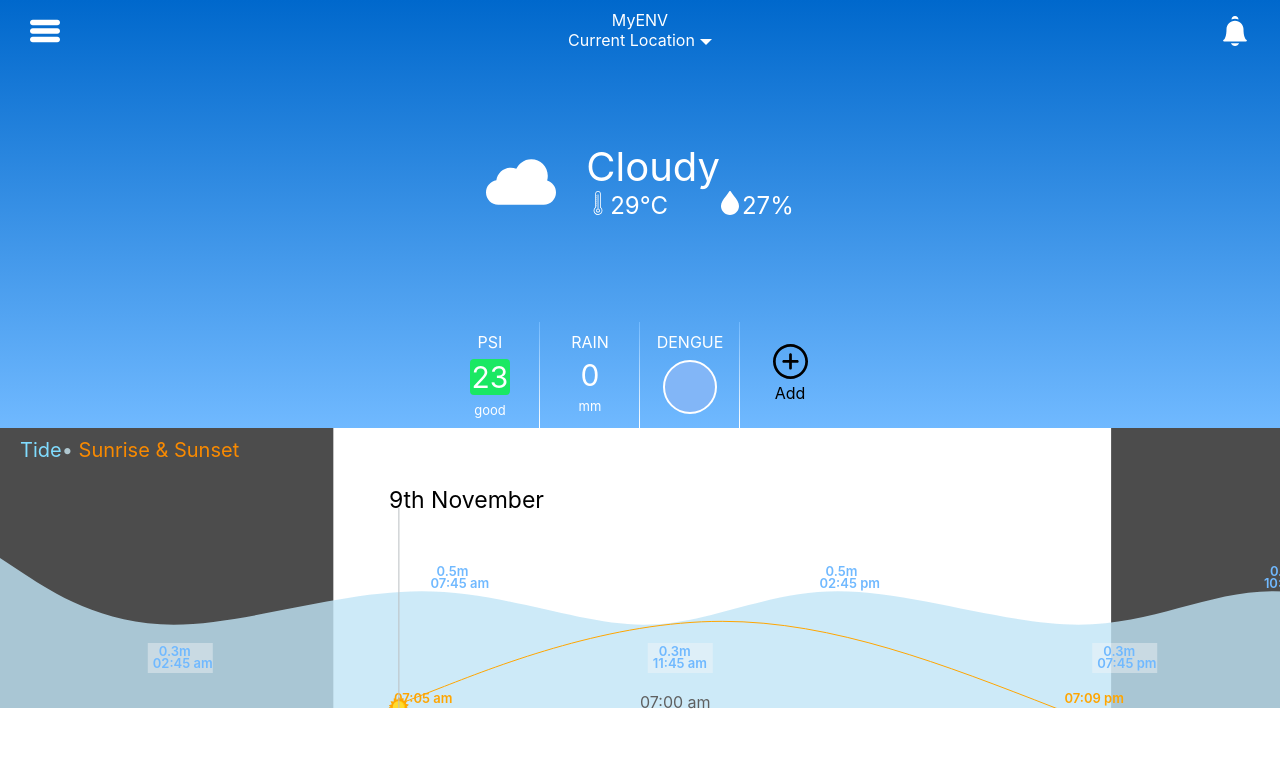
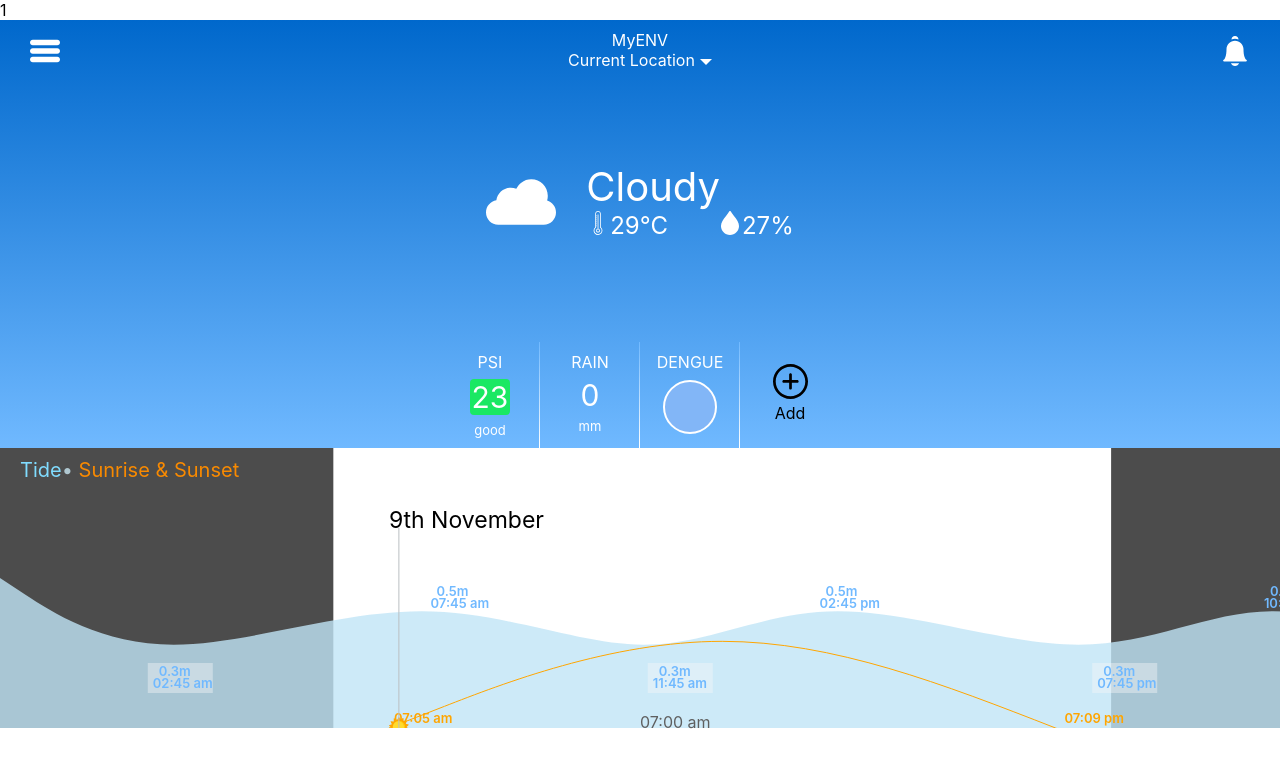
Before and after one commit to TongThien/tide---sunset-and-sunrise-app, a React (Create React App) app: page / in a window 1280 px wide. Shown: the top 768 px of the page. Built offline with nearby package versions, Linux system fonts and the light colour scheme.

Commit message:
test commit

```diff
--- a/src/App.tsx
+++ b/src/App.tsx
@@ -3,6 +3,7 @@ import ChartContainer from './components/chart';
 function App() {
   return (
     <div>
+      1
       <Header />
       <ChartContainer />
     </div>
```
